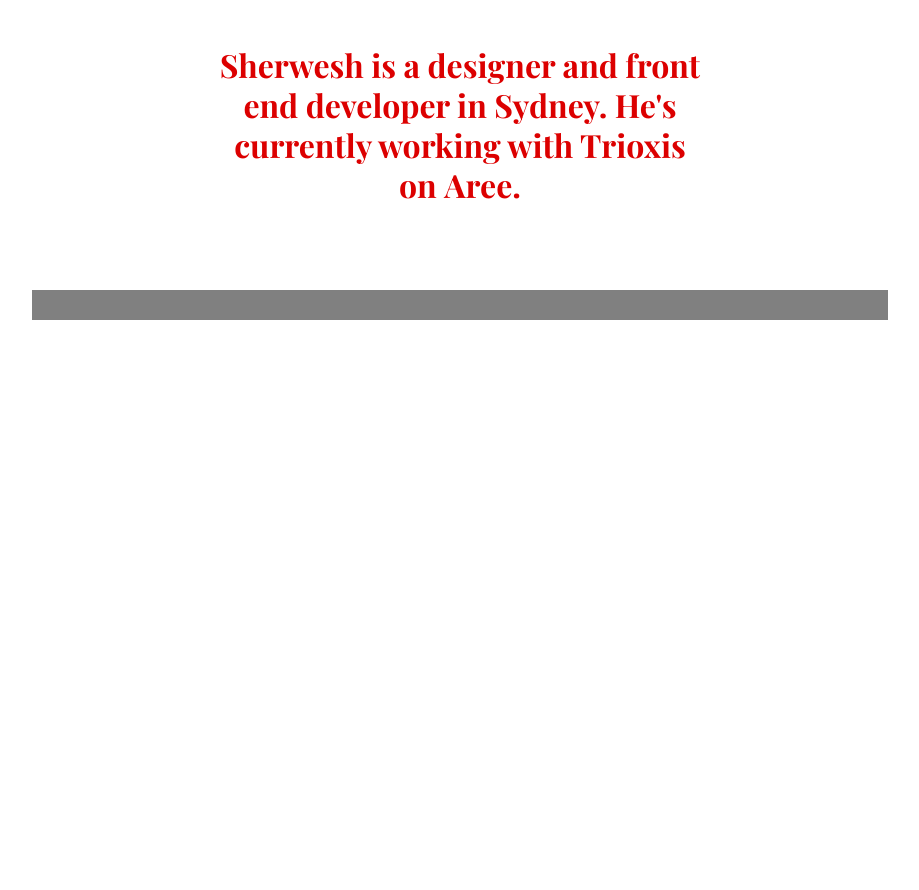
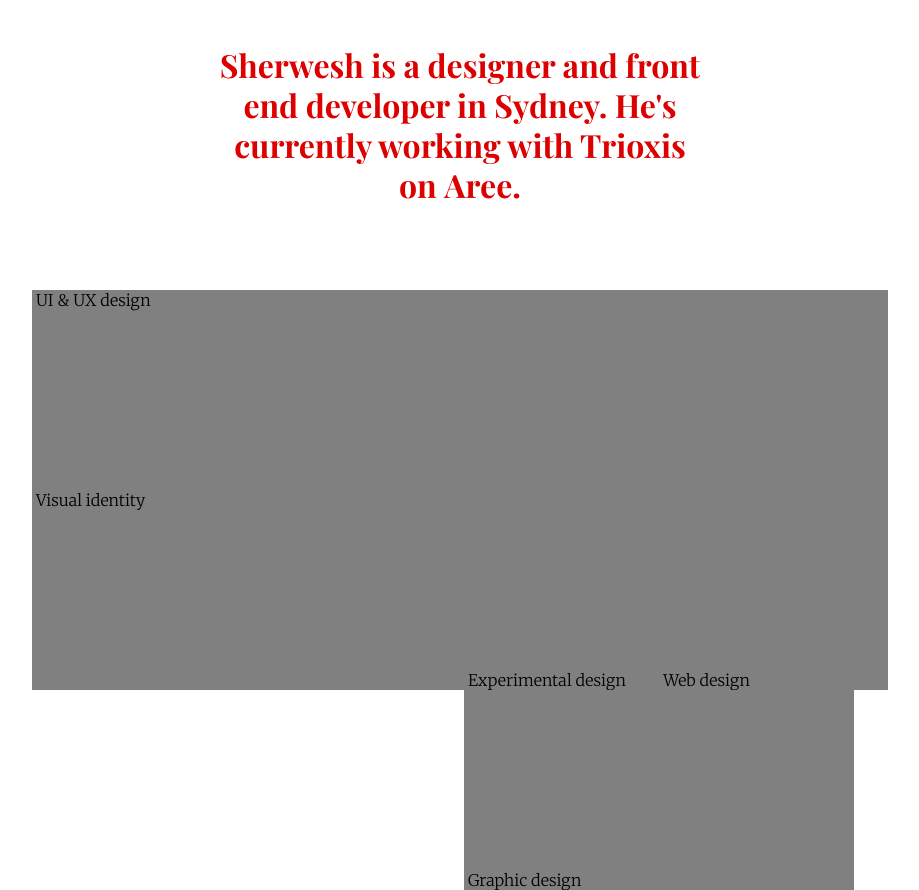
Before and after one commit to IAmSherbet/sb-portfolio, a plain HTML site: page index.html in a window 1280 px wide. Shown: the whole page, without its empty margins (180-1099 px from the left). Before the commit the page ends 800 px from the top, so only its background shows below. Drawn offline with nearby package versions, Linux system fonts and the light colour scheme; a web font is replaced by a local one.

Commit message:
experimenting with columns inside columns. taking too long, abandoning.

```diff
--- a/index.html
+++ b/index.html
@@ -17,20 +17,28 @@
   </section>
   <section>
     <div class="grid-wrapper">
-      <div class="col-2-3">
+      <div class="col-1-2">
         <div>
+          UI & UX design
+        </div>
+        <div>
+          Visual identity
+        </div>
+      </div>
+      <div class="col-1-2">
+        <div class="row">
+          <div class="col-1-2">
+            Experimental design
+          </div>
+          <div class="col-1-2">
+            Web design
+          </div>
+          <div class="col-1-2">
+            Graphic design
+          </div>
+          <div class="col-1-2">
 
-        </div>
-        <!-- <div class="category-caption">
-          <h2>Reconciliation</h2>
-          <p class="date">- March 2016 -</p>
-        </div> -->
-      </div>
-      <div class="col-1-3">
-        <!-- <div class="category-caption">
-          <h2>Metamorphosis</h2>
-          <p class="date">- January 2016 -</p>
-        </div> -->
+          </div>
       </div>
     </div>
   </section>
--- a/style.css
+++ b/style.css
@@ -91,17 +91,25 @@ a:visited {
   text-align: center;
 }
 
+.row {
+  display: flex;
+  flex-wrap: wrap;
+}
+
 [class*='col-'] {
-  padding-bottom: 30px;
-
   box-sizing: border-box;
 
   display: flex;
   flex-direction: column;
   justify-content: flex-end;
-  align-items: center;
+  align-items: flex-start;
 
   background-color: gray;
+}
+
+[class*='col-'] div {
+  /*flex: 1;*/
+  height: 200px;
 }
 
 [class*='col-']:last-of-type {
@@ -160,7 +168,6 @@ body {
     border-top: 0px;
     border-bottom: none;
     flex-grow: 1;
-    padding-bottom: 30px;
     margin-bottom: 0;
   }
 
```
